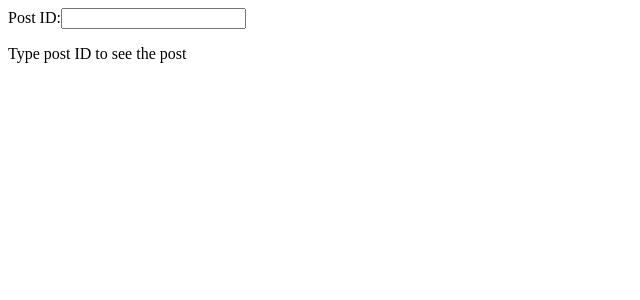
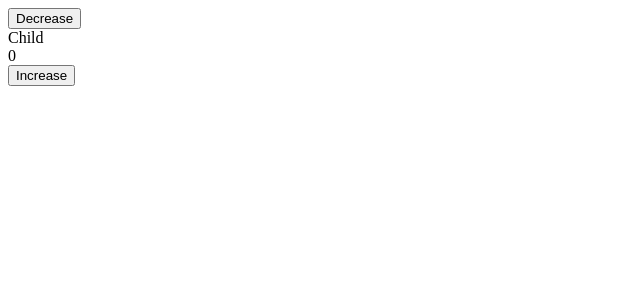
Before and after one commit to 16bitash/react-application, a React (Create React App) app: page / in a window 1280 px wide. Shown: the top 300 px of the page, without its empty margins (0-640 px from the left). Built offline with nearby package versions, Linux system fonts and the light colour scheme.

Commit message:
Add context example

```diff
--- /dev/null
+++ b/src/Context.js
@@ -0,0 +1,44 @@
+import { useState, createContext, useContext } from "react";
+
+const CountContext = createContext(0);
+
+const Context = () => {
+  const [count, setCount] = useState(0);
+
+  return (
+    <>
+      <CountContext.Provider value={{ count, setCount }}>
+        <GrandParent />
+        <button onClick={() => setCount(count + 1)}>Increase</button>
+      </CountContext.Provider>
+    </>
+  );
+};
+
+const GrandParent = () => {
+  return <Parent />;
+};
+
+const Parent = () => {
+  const { count, setCount } = useContext(CountContext);
+
+  return (
+    <>
+      <button onClick={() => setCount(count - 1)}>Decrease</button>
+      <Child />
+    </>
+  );
+};
+
+const Child = () => {
+  const { count } = useContext(CountContext);
+
+  return (
+    <>
+      <div>Child</div>
+      <div>{count}</div>
+    </>
+  );
+};
+
+export default Context;
--- a/src/index.js
+++ b/src/index.js
@@ -1,11 +1,11 @@
 import React from "react";
 import ReactDOM from "react-dom/client";
-import Effect4 from "./Effect4";
+import Context from "./Context";
 
 const root = ReactDOM.createRoot(document.getElementById("root"));
 
 root.render(
   <React.StrictMode>
-    <Effect4 />
+    <Context />
   </React.StrictMode>
 );
```
